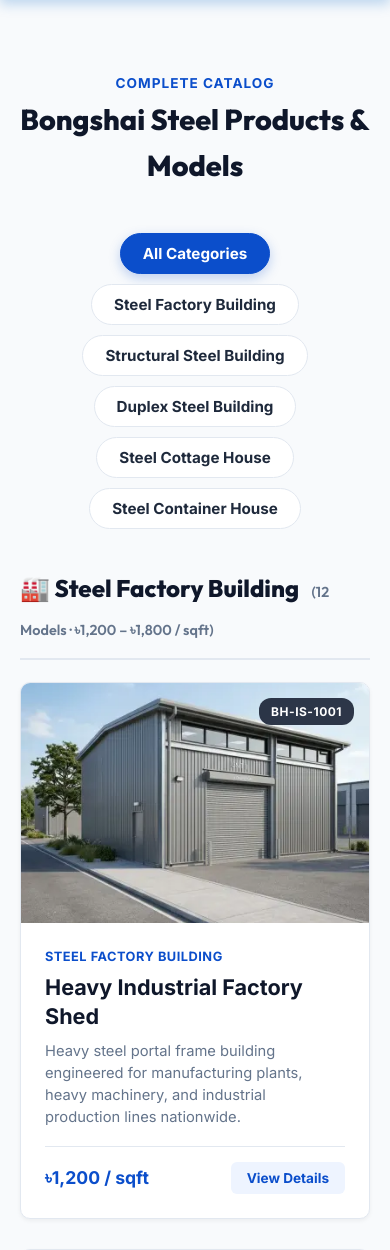
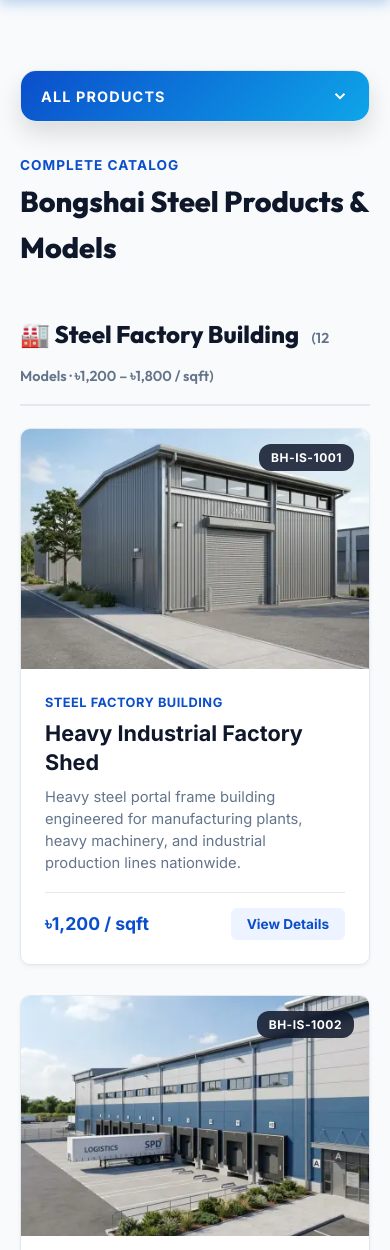
Before and after one commit to noormdgolam/bongshaisteel, a PHP site: page / in a window 390 px wide, after a click on "Explore Products". Shown: the part 222-1472 px from the top of the page. Run offline with PHP 8.4, Linux system fonts and the light colour scheme.

Commit message:
Add category sidebar to Products view, matching Bongshai Housing's pattern
Bongshai Housing puts a sticky category sidebar (.page-with-sidebar /
.cat-sidebar) on every product page: grouped category links, active-
state highlighting, a mobile collapse toggle, and a quote CTA at the
bottom. Replaced the flat horizontal filter-pill row on our Products
view with the same structure, grouped into Residential (Structural,
Duplex, Cottage) and Industrial & Commercial (Factory, Container),
adapted to our existing color tokens instead of importing theirs.

Sidebar items drive the same renderCatalog() filtering the pills did.
On mobile it collapses behind a toggle button and auto-closes after a
category is picked, mirroring the real site's behavior.

Verified via headless Chromium: category filtering works, active state
syncs correctly, quote CTA opens the modal, dark theme renders
correctly, mobile toggle expands/collapses and auto-closes on
selection, and the full 72-model/5-category regression suite plus
mobile overflow checks still pass clean.

Co-Authored-By: Claude Sonnet 5 <noreply@anthropic.com>

```diff
--- a/app.js
+++ b/app.js
@@ -351,8 +351,8 @@ function renderCatalog(filterCategory) {
   const container = document.getElementById("productsGridPage");
   if (!container) return;
 
-  // Sync filter button active state
-  document.querySelectorAll(".filter-btn").forEach(b => {
+  // Sync sidebar category active state
+  document.querySelectorAll(".cat-item").forEach(b => {
     b.classList.toggle("active", b.getAttribute("data-category") === filterCategory);
   });
 
@@ -395,9 +395,27 @@ function renderMediaGallery() {
    EVENT LISTENERS
    -------------------------------------------------------------------------- */
 function setupEventListeners() {
-  document.querySelectorAll(".filter-btn").forEach(btn => {
-    btn.addEventListener("click", () => renderCatalog(btn.getAttribute("data-category")));
+  document.querySelectorAll(".cat-item").forEach(btn => {
+    btn.addEventListener("click", () => {
+      renderCatalog(btn.getAttribute("data-category"));
+      const sidebarBody = document.getElementById("catSidebarBody");
+      const sidebarToggle = document.getElementById("catSidebarToggle");
+      if (sidebarBody && sidebarBody.classList.contains("open")) {
+        sidebarBody.classList.remove("open");
+        if (sidebarToggle) sidebarToggle.setAttribute("aria-expanded", "false");
+      }
+    });
   });
+
+  const sidebarToggle = document.getElementById("catSidebarToggle");
+  const sidebarBody = document.getElementById("catSidebarBody");
+  if (sidebarToggle && sidebarBody) {
+    sidebarToggle.addEventListener("click", () => {
+      const isOpen = sidebarBody.classList.toggle("open");
+      sidebarToggle.classList.toggle("open", isOpen);
+      sidebarToggle.setAttribute("aria-expanded", String(isOpen));
+    });
+  }
 
   const hamburger = document.getElementById("hamburgerBtn");
   const drawer = document.getElementById("mobileDrawer");
--- a/index.html
+++ b/index.html
@@ -259,21 +259,59 @@
   <!-- 2. PRODUCTS VIEW -->
   <section id="productsView" class="page-view section">
     <div class="container">
-      <div class="section-header">
-        <span class="section-subtitle">Complete Catalog</span>
-        <h2 class="section-title">Bongshai Steel Products & Models</h2>
+      <div class="page-with-sidebar">
+        <!-- ===== CATEGORY SIDEBAR ===== -->
+        <aside class="cat-sidebar" aria-label="Product categories">
+          <button class="cat-sidebar-toggle" type="button" id="catSidebarToggle" aria-controls="catSidebarBody" aria-expanded="false">
+            <span>All Products</span>
+            <svg viewBox="0 0 24 24" fill="none" stroke="currentColor" stroke-width="2.5" aria-hidden="true"><polyline points="6 9 12 15 18 9"/></svg>
+          </button>
+          <div class="cat-sidebar-header">
+            <svg viewBox="0 0 24 24" fill="none" stroke="currentColor" stroke-width="2" aria-hidden="true"><rect x="3" y="3" width="7" height="7"/><rect x="14" y="3" width="7" height="7"/><rect x="3" y="14" width="7" height="7"/><rect x="14" y="14" width="7" height="7"/></svg>
+            All Products
+          </div>
+          <div class="cat-sidebar-body" id="catSidebarBody">
+            <button class="cat-item active" type="button" data-category="all">
+              All Categories
+              <svg class="cat-chevron" viewBox="0 0 24 24" fill="none" stroke="currentColor" stroke-width="2.5" aria-hidden="true"><polyline points="9 18 15 12 9 6"/></svg>
+            </button>
+            <div class="cat-group-label">Residential</div>
+            <button class="cat-item" type="button" data-category="structural">
+              Structural Steel Building
+              <svg class="cat-chevron" viewBox="0 0 24 24" fill="none" stroke="currentColor" stroke-width="2.5" aria-hidden="true"><polyline points="9 18 15 12 9 6"/></svg>
+            </button>
+            <button class="cat-item" type="button" data-category="duplex">
+              Duplex Steel Building
+              <svg class="cat-chevron" viewBox="0 0 24 24" fill="none" stroke="currentColor" stroke-width="2.5" aria-hidden="true"><polyline points="9 18 15 12 9 6"/></svg>
+            </button>
+            <button class="cat-item" type="button" data-category="cottage">
+              Steel Cottage House
+              <svg class="cat-chevron" viewBox="0 0 24 24" fill="none" stroke="currentColor" stroke-width="2.5" aria-hidden="true"><polyline points="9 18 15 12 9 6"/></svg>
+            </button>
+            <div class="cat-group-label">Industrial & Commercial</div>
+            <button class="cat-item" type="button" data-category="factory">
+              Steel Factory Building
+              <svg class="cat-chevron" viewBox="0 0 24 24" fill="none" stroke="currentColor" stroke-width="2.5" aria-hidden="true"><polyline points="9 18 15 12 9 6"/></svg>
+            </button>
+            <button class="cat-item" type="button" data-category="container">
+              Steel Container House
+              <svg class="cat-chevron" viewBox="0 0 24 24" fill="none" stroke="currentColor" stroke-width="2.5" aria-hidden="true"><polyline points="9 18 15 12 9 6"/></svg>
+            </button>
+            <div class="cat-sidebar-cta">
+              <button type="button" onclick="openQuoteModal()">📞 Get a Free Quote</button>
+            </div>
+          </div>
+        </aside>
+
+        <!-- ===== CATALOG CONTENT ===== -->
+        <div class="page-sidebar-content">
+          <div class="section-header" style="text-align:left;">
+            <span class="section-subtitle">Complete Catalog</span>
+            <h2 class="section-title">Bongshai Steel Products & Models</h2>
+          </div>
+          <div id="productsGridPage"></div>
+        </div>
       </div>
-
-      <div class="product-filters">
-        <button class="filter-btn active" data-category="all">All Categories</button>
-        <button class="filter-btn" data-category="factory">Steel Factory Building</button>
-        <button class="filter-btn" data-category="structural">Structural Steel Building</button>
-        <button class="filter-btn" data-category="duplex">Duplex Steel Building</button>
-        <button class="filter-btn" data-category="cottage">Steel Cottage House</button>
-        <button class="filter-btn" data-category="container">Steel Container House</button>
-      </div>
-
-      <div id="productsGridPage"></div>
     </div>
   </section>
 
--- a/styles.css
+++ b/styles.css
@@ -1360,6 +1360,195 @@ select:focus-visible,
   font-weight: 700;
 }
 
+/* ==========================================================================
+   PRODUCT CATEGORY SIDEBAR (PRODUCTS VIEW)
+   ========================================================================== */
+
+.page-with-sidebar {
+  display: grid;
+  grid-template-columns: 280px 1fr;
+  gap: 40px;
+  align-items: start;
+}
+
+.cat-sidebar {
+  position: sticky;
+  top: 96px;
+  border-radius: var(--radius-lg);
+  overflow: hidden;
+  box-shadow: var(--shadow-lg);
+  border: 1px solid var(--border-color);
+  background: var(--card-bg);
+}
+
+.cat-sidebar-toggle {
+  display: none;
+}
+
+.cat-sidebar-header {
+  background: linear-gradient(135deg, var(--primary) 0%, var(--accent) 100%);
+  color: #ffffff;
+  padding: 16px 20px;
+  font-size: 0.85rem;
+  font-weight: 700;
+  letter-spacing: 0.1em;
+  text-transform: uppercase;
+  display: flex;
+  align-items: center;
+  gap: 8px;
+}
+
+.cat-sidebar-header svg {
+  width: 16px;
+  height: 16px;
+  opacity: 0.85;
+  flex-shrink: 0;
+}
+
+.cat-group-label {
+  padding: 12px 20px 4px;
+  font-size: 0.65rem;
+  font-weight: 800;
+  letter-spacing: 0.12em;
+  text-transform: uppercase;
+  color: var(--accent);
+  border-top: 1px solid var(--border-color);
+  margin-top: 4px;
+}
+
+.cat-item {
+  display: flex;
+  align-items: center;
+  gap: 8px;
+  width: 100%;
+  padding: 0.7rem 20px;
+  font-size: 0.92rem;
+  font-weight: 600;
+  color: var(--text-main);
+  border: none;
+  border-bottom: 1px solid var(--border-color);
+  background: none;
+  font-family: inherit;
+  text-align: left;
+  cursor: pointer;
+  transition: background-color var(--transition-fast), color var(--transition-fast), padding-left var(--transition-fast);
+}
+
+.cat-item:hover {
+  color: var(--primary);
+  background: var(--primary-light);
+  padding-left: 24px;
+}
+
+.cat-item.active {
+  color: var(--primary);
+  font-weight: 700;
+  background: var(--primary-light);
+  border-left: 3px solid var(--primary);
+  padding-left: 17px;
+}
+
+.cat-chevron {
+  width: 14px;
+  height: 14px;
+  flex-shrink: 0;
+  color: var(--text-muted);
+  margin-left: auto;
+  transition: transform 0.25s ease;
+}
+
+.cat-item.active .cat-chevron {
+  color: var(--primary);
+  transform: rotate(90deg);
+}
+
+.cat-sidebar-cta {
+  padding: 20px;
+  border-top: 1px solid var(--border-color);
+  background: #f8fafc;
+}
+
+.cat-sidebar-cta button {
+  display: flex;
+  align-items: center;
+  justify-content: center;
+  gap: 8px;
+  width: 100%;
+  padding: 0.7rem 16px;
+  background-color: #10b981;
+  color: #ffffff;
+  border: none;
+  border-radius: 30px;
+  font-size: 0.8rem;
+  font-weight: 700;
+  letter-spacing: 0.03em;
+  text-transform: uppercase;
+  cursor: pointer;
+  transition: transform var(--transition-fast), background-color var(--transition-fast);
+}
+
+.cat-sidebar-cta button:hover {
+  background-color: #059669;
+  transform: translateY(-2px);
+}
+
+:root[data-theme="dark"] .cat-sidebar-cta {
+  background: var(--dark-surface);
+}
+
+/* Mobile: collapse sidebar into a toggle-able drawer */
+@media (max-width: 1024px) {
+  .page-with-sidebar {
+    grid-template-columns: 1fr;
+    gap: 0;
+  }
+
+  .cat-sidebar {
+    position: static;
+    margin-bottom: 30px;
+  }
+
+  .cat-sidebar-toggle {
+    display: flex;
+    align-items: center;
+    justify-content: space-between;
+    width: 100%;
+    padding: 16px 20px;
+    background: linear-gradient(135deg, var(--primary) 0%, var(--accent) 100%);
+    color: #ffffff;
+    font-size: 0.9rem;
+    font-weight: 700;
+    letter-spacing: 0.08em;
+    text-transform: uppercase;
+    border: none;
+    cursor: pointer;
+  }
+
+  .cat-sidebar-toggle svg {
+    width: 18px;
+    height: 18px;
+    transition: transform 0.3s ease;
+  }
+
+  .cat-sidebar-toggle.open svg {
+    transform: rotate(180deg);
+  }
+
+  .cat-sidebar-header {
+    display: none;
+  }
+
+  .cat-sidebar-body {
+    max-height: 0;
+    overflow: hidden;
+    transition: max-height 0.4s cubic-bezier(0.4, 0, 0.2, 1);
+  }
+
+  .cat-sidebar-body.open {
+    max-height: 600px;
+  }
+}
+
 /* Responsive Rules */
 @media (max-width: 1024px) {
   .top-container {
```
